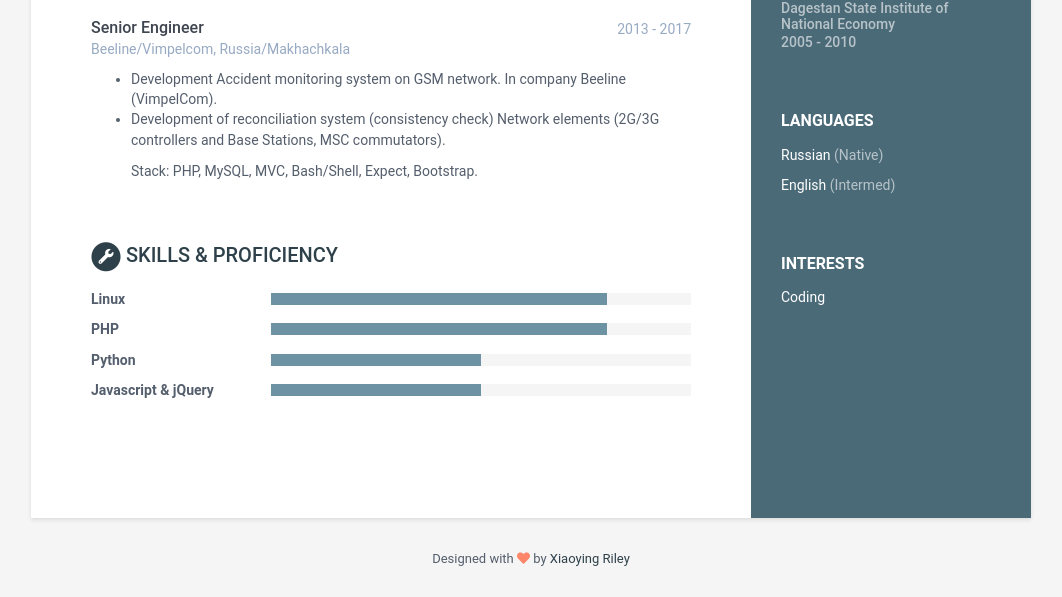
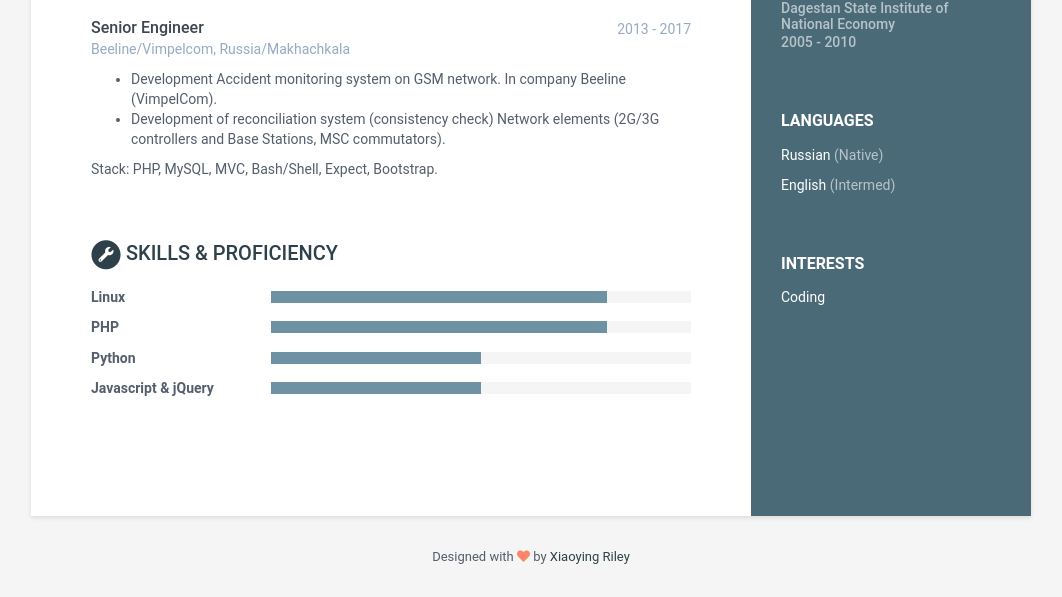
Before and after one commit to isagadji/isa, a Jekyll site: the page built from index.html, in a window 1280 px wide. Shown: the part 669-1266 px from the top of the page, without its empty margins (109-1171 px from the left). Built offline with Jekyll 4.4.1, drawn with Linux system fonts in a browser that asks for light colours.

Commit message:
Merge branch 'online-cv'
# Conflicts:
#	_config.yml

```diff
--- a/_data/data.yml
+++ b/_data/data.yml
@@ -72,10 +72,10 @@ experiences:
       time: 2013 - 2017
       company: Beeline/Vimpelcom, Russia/Makhachkala
       details: |
-        * Development Accident monitoring system on GSM network. In company Beeline (VimpelCom).
-        * Development of reconciliation system (consistency check) Network elements (2G/3G controllers and Base Stations, MSC commutators).
+        - Development Accident monitoring system on GSM network. In company Beeline (VimpelCom).
+        - Development of reconciliation system (consistency check) Network elements (2G/3G controllers and Base Stations, MSC commutators).
 
-          Stack: PHP, MySQL, MVC, Bash/Shell, Expect, Bootstrap.
+        Stack: PHP, MySQL, MVC, Bash/Shell, Expect, Bootstrap.
 
 skills:
     title: Skills &amp; Proficiency
```
